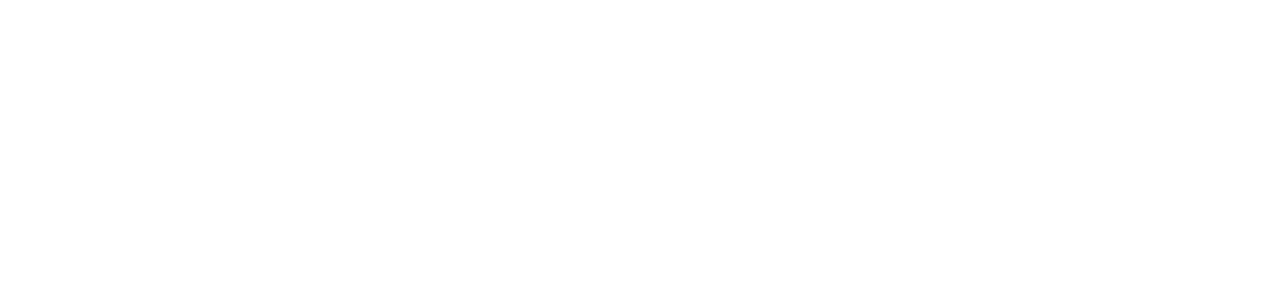
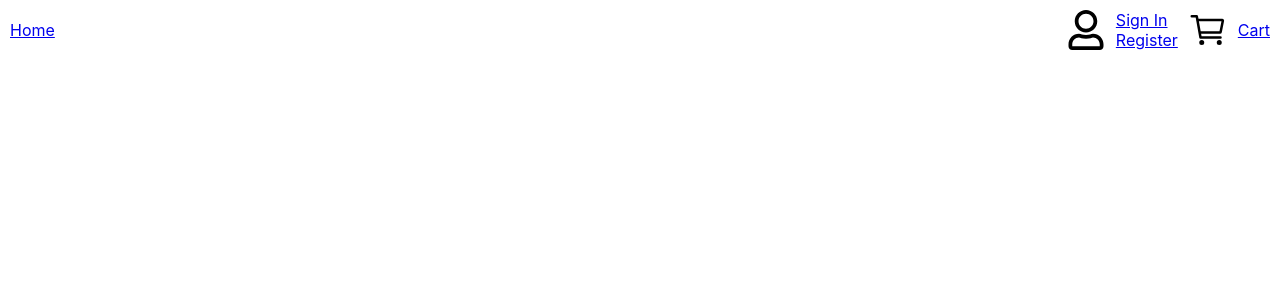
Before and after one commit to AadilBaig/null4413, a React (Create React App) app in the folder client/: page /admin in a window 1280 px wide. Before the commit this address had no page. Shown: the top 300 px of the page. Built offline with nearby package versions, Linux system fonts and the light colour scheme.

Commit message:
added adminPage with redirect on login

```diff
--- a/client/src/App.js
+++ b/client/src/App.js
@@ -4,6 +4,7 @@
 import RegisterPage from "./pages/registerPage";
 import CartPage from "./pages/cartPage";
 import CheckoutPage from "./pages/checkoutPage";
+import AdminPage from "./pages/adminPage"
 import { CookieProvider } from "./global/CookieContext";
 
 function App() {
@@ -17,6 +18,7 @@
             <Route path="/register" element={<RegisterPage />} />
             <Route path="/cart" element={<CartPage />} />
             <Route path="/checkout/:id" element={<CheckoutPage />} />
+            <Route path="/admin" element={<AdminPage />} />
           </Routes>
         </BrowserRouter>
       </div>
--- /dev/null
+++ b/client/src/pages/adminPage.jsx
@@ -0,0 +1,18 @@
+import React, { useState, useEffect } from 'react'
+import NavBar from '../components/navBar'
+import { useCookie } from '../global/CookieContext'
+import './pages.css'
+import { useNavigate } from 'react-router-dom'
+import axios from "axios"
+
+const AdminPage = () => {
+
+    return (
+        <div>
+            <NavBar />
+
+        </div>
+    )
+}
+
+export default AdminPage
--- a/client/src/pages/loginPage.jsx
+++ b/client/src/pages/loginPage.jsx
@@ -49,7 +49,11 @@
       saveCookieData(userSession);
 
       // redirect to home page
-      navigate('/');
+      if(userSession.role == "admin"){
+        navigate('/admin');
+      }else {
+        navigate('/');
+      }
 
     }
     catch (error) {
```
Also changed, not shown: 2 other files (tests, documents, lock files or other folders).
